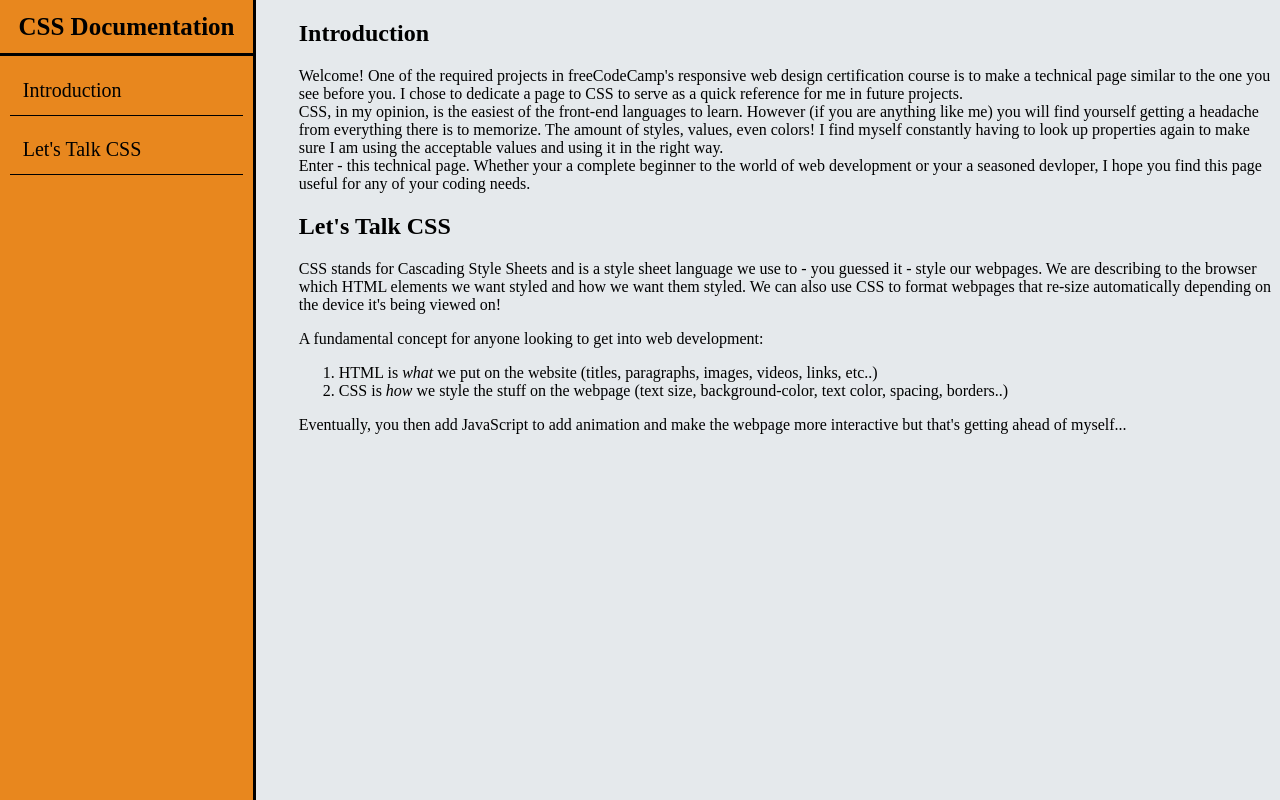
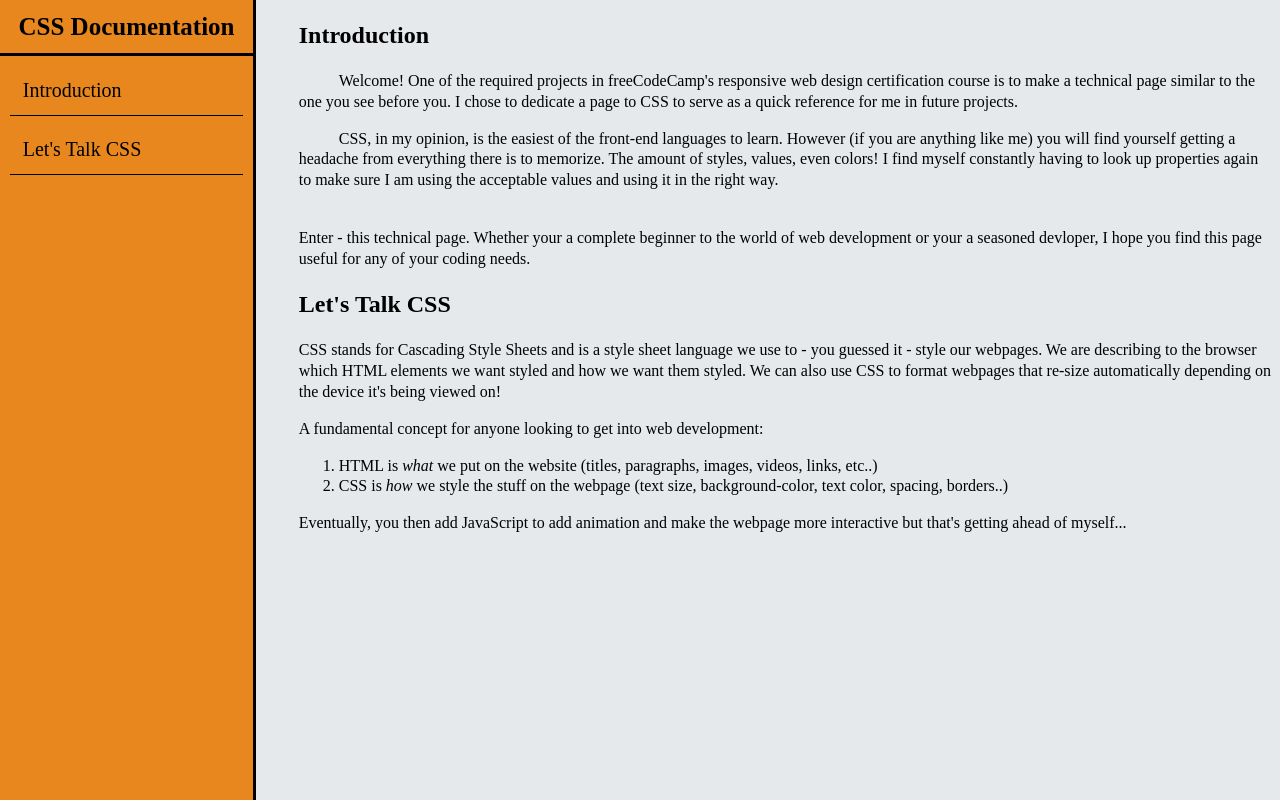
Before and after one commit to Cronk-Samantha/Technical-Page-Project, a plain HTML site: page index.html in a window 1280 px wide. Drawn offline with Linux system fonts and the light colour scheme.

Commit message:
Adjusted the main content text spacing.
To make the content more readable, I added indents
to the text blocks to make clear separation of topics.
I also adjusted the spacing between each line of text
to make the page look a little cleaner.

```diff
--- a/index.html
+++ b/index.html
@@ -18,10 +18,10 @@
         <section id="introduction" class="main-section">
             <h2>Introduction</h2>
             <p>Welcome! One of the required projects in freeCodeCamp's responsive web design certification course is to make
-                a technical page similar to the one you see before you. I chose to dedicate a page to CSS to serve as a quick reference for me in future projects.
-            <br>CSS, in my opinion, is the easiest of the front-end languages to learn. However (if you are anything like me) you will find yourself getting a headache from everything there is to memorize.
-            The amount of styles, values, even colors! I find myself constantly having to look up properties again to make sure I am using the acceptable values and using it in the right way.
-            <br>Enter - this technical page. Whether your a complete beginner to the world of web development or your a seasoned devloper, I hope you find this page useful for any of your coding needs.</p>
+                a technical page similar to the one you see before you. I chose to dedicate a page to CSS to serve as a quick reference for me in future projects.</p>
+            <p>CSS, in my opinion, is the easiest of the front-end languages to learn. However (if you are anything like me) you will find yourself getting a headache from everything there is to memorize.
+            The amount of styles, values, even colors! I find myself constantly having to look up properties again to make sure I am using the acceptable values and using it in the right way.</p>
+            <br>Enter - this technical page. Whether your a complete beginner to the world of web development or your a seasoned devloper, I hope you find this page useful for any of your coding needs.
         </section>
 
         <section id="lets_talk_CSS" class="main-section">
--- a/stylesheet.css
+++ b/stylesheet.css
@@ -50,4 +50,9 @@ nav a:hover {
 
 #main-doc {
     margin-left: 23%;
+    line-height: 1.3;
 }
+
+#introduction p {
+    text-indent: 40px;
+}
```
